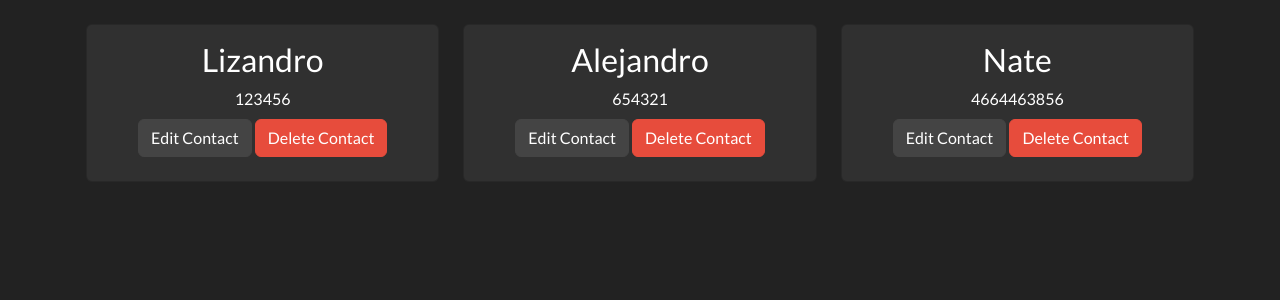
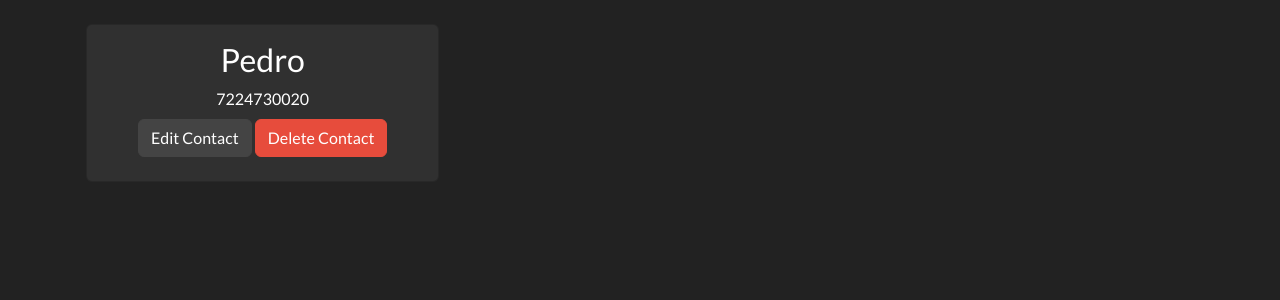
Before and after one commit to LizandroBackEnd/CURSOS, a PHP site: page / in a window 1280 px wide. Shown: the part 72-372 px from the top of the page. Run offline with PHP 8.4, Linux system fonts and the light colour scheme; data comes from the database, SQL or seed files in the repository; some libraries are stand-ins or nearby versions.

Commit message:
Conexion a la base de datos por medio de database con la variable conn y ademas los archivos de la base de datos ya se mandan a traer a la web de contacts

```diff
--- /dev/null
+++ b/contacts-app/database.php
@@ -0,0 +1,17 @@
+<?php
+
+$host = "localhost";
+$database = "contacts_app";
+$user = "root";
+$password = "";
+
+try{
+    $conn = new PDO("mysql:host=$host;dbname=$database", $user, $password);
+   /* foreach ($conn->query("SHOW DATABASES") as $row) {
+        print_r($row);
+    }
+    die();*/
+}catch (PDOException $e) {
+    die("PDO Connection Error: " . $e->getMessage());
+
+}
--- a/contacts-app/index.php
+++ b/contacts-app/index.php
@@ -1,11 +1,9 @@
 <?php
-$contacts = [
-  ["name" => "Lizandro",  "phone_number" => "123456"],
-  ["name" => "Alejandro",  "phone_number" => "654321"],
-  ["name" => "Nate",  "phone_number" => "4664463856"],
 
+require "database.php";
 
-];
+$contacts = $conn->query("SELECT * FROM contacts");
+
  ?>
 
 
@@ -55,19 +53,27 @@ $contacts = [
       <main>
     <div class="container pt-4 p-3">
       <div class="row">
-            <?php foreach ($contacts as $contacts) :   ?>
+
+        <?php if ($contacts->rowCount() == 0): ?>
+          <div class="col-md-4 mx-auto">
+            <div class="card card-body text-center">
+              <p>No contacts saved yet</p>
+              <a href="add.php">Add One!</a>
+            </div>
+          </div>
+        <?php endif ?>
+        <?php foreach ($contacts as $contact): ?>
           <div class="col-md-4 mb-3">
             <div class="card text-center">
               <div class="card-body">
-                  <h3 class="card-title text-capitalize"><?= $contacts["name"] ?></h3>
-                  <p class="m-2"><?= $contacts["phone_number"] ?></p>
+                <h3 class="card-title text-capitalize"><?= $contact["name"] ?></h3>
+                <p class="m-2"><?= $contact["phone_number"] ?></p>
                 <a href="#" class="btn btn-secondary mb-2">Edit Contact</a>
                 <a href="#" class="btn btn-danger mb-2">Delete Contact</a>
               </div>
             </div>
           </div>
-            <?php  endforeach ?>
-
+        <?php endforeach ?>
 
       </div>
     </div>
```
Also changed, not shown: contacts-app/add.php (+8 -4 lines). Lines whose indentation alone changed are shown as unchanged.
